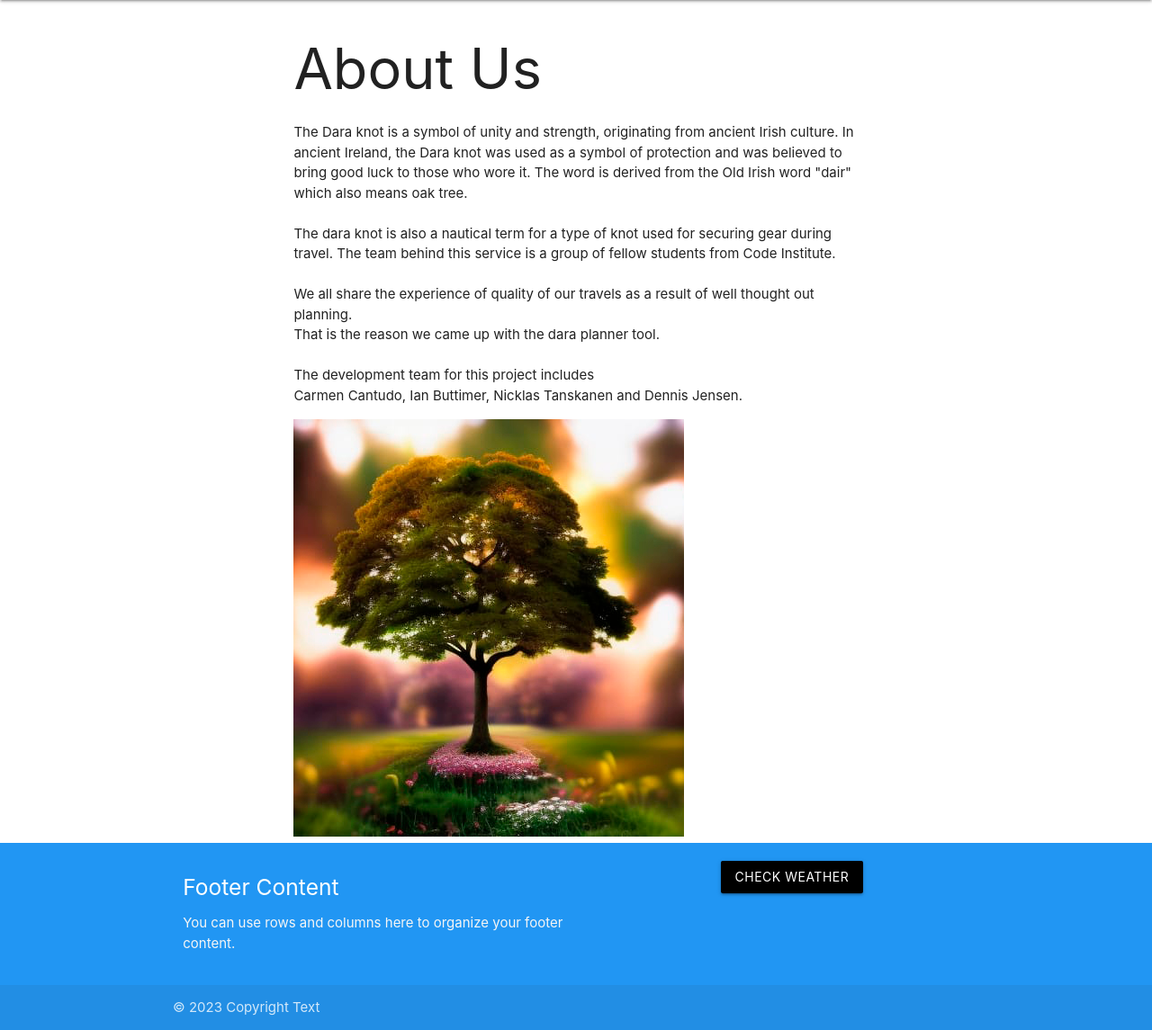
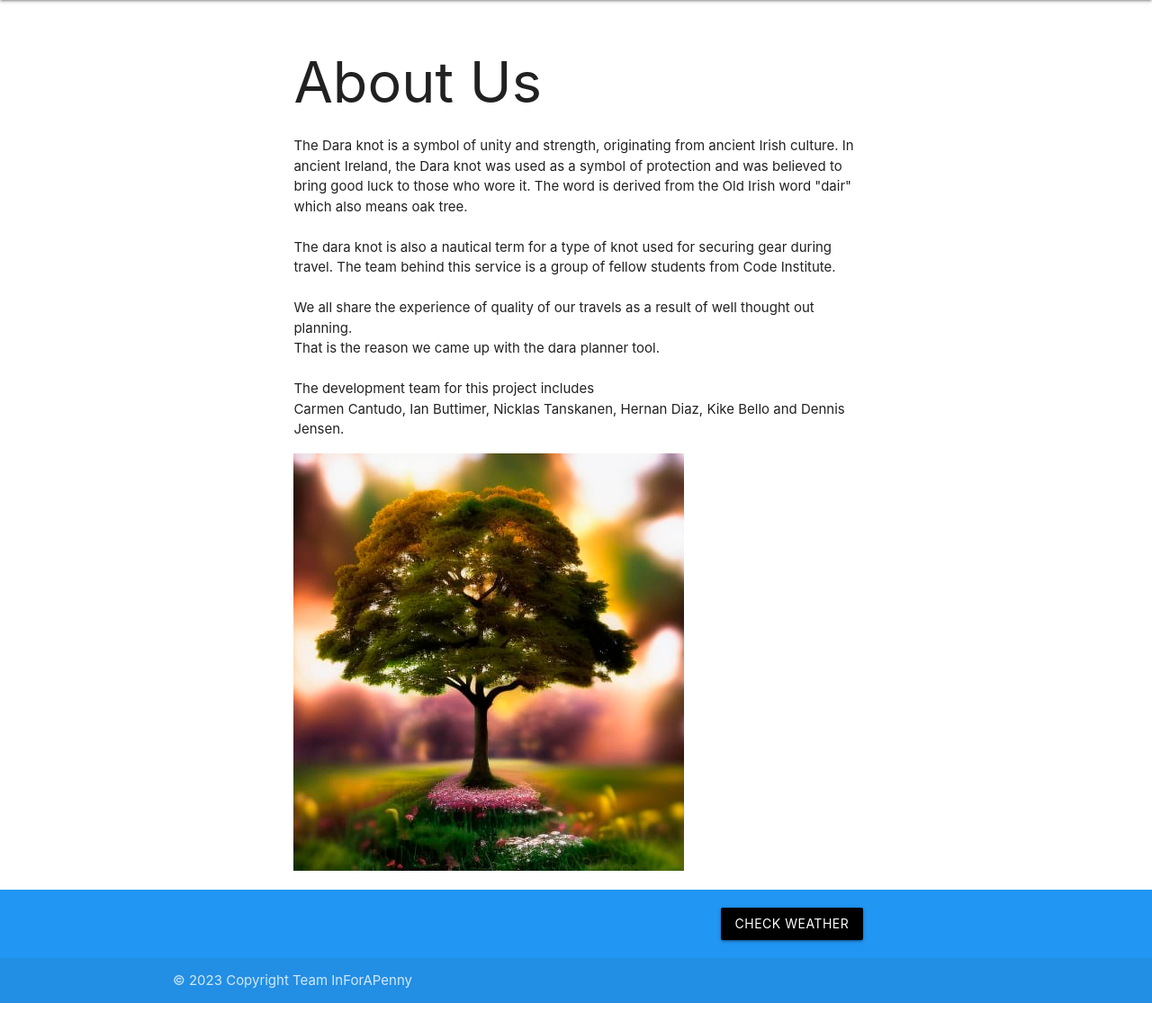
Before and after one commit to ibuttimer/in-for-a-penny, a Django app: page /about/ in a window 1280 px wide. Shown: the part 127-1272 px from the top of the page at 90% size. After the commit the page ends 1242 px from the top, so only its background shows below. Run offline with Django 4.2, Linux system fonts and the light colour scheme; some libraries are stand-ins or nearby versions.

Commit message:
style: add spacing to page content

```diff
--- a/templates/base/about.html
+++ b/templates/base/about.html
@@ -6,7 +6,7 @@
 {% block head_title %}{{app_name}}{% endblock %}
 
 {% block content %}
-<div>
+<div class="section">
   <section class="text-gray-700 body-font">
     <div class="container mx-auto flex px-5 py-24 md:flex-row flex-col items-center">
       <div
@@ -21,8 +21,8 @@
           experience of quality of our travels as a result of well thought out planning.<br>
           That is the reason we came up with the dara planner tool.
           <br><br>
-          The development team for this project includes<br> Carmen Cantudo, Ian Buttimer, Nicklas Tanskanen and Dennis
-          Jensen.
+          The development team for this project includes<br>
+          Carmen Cantudo, Ian Buttimer, Nicklas Tanskanen, Hernan Diaz, Kike Bello and Dennis Jensen.
         </p>
         <div class="flex justify-center">
 
--- a/templates/base/convert.html
+++ b/templates/base/convert.html
@@ -9,6 +9,7 @@
 
 <!-- Currency Converter  -->
 
+<div class="section">
     <div class="container center-align">
         <div class="col s12 m5">
             <div class="card-panel">
@@ -170,5 +171,6 @@
             </div>
         </div>
     </div>
+</div>
 <script type="text/javascript" src="{% static 'js/convert.js' %}"></script>
 {% endblock %}
--- a/templates/budget/budget_form.html
+++ b/templates/budget/budget_form.html
@@ -7,6 +7,7 @@
 {% block head_title %}{{app_name}}{% endblock %}
 
 {% block content %}
+<div class="section">
     <div class="container">
         <div class="row">
             <div class="col s12">
@@ -143,6 +144,7 @@
         </div>
         {% endfor %}
     </div>
+</div>
 
 {% if budget_id %}
 <script>
--- a/templates/footer.html
+++ b/templates/footer.html
@@ -4,8 +4,8 @@
     <div class="container">
       <div class="row">
         <div class="col l6 s12">
-          <h5 class="white-text">Footer Content</h5>
-          <p class="grey-text text-lighten-4">You can use rows and columns here to organize your footer content.</p>
+<!--          <h5 class="white-text">Footer Content</h5>-->
+<!--          <p class="grey-text text-lighten-4">You can use rows and columns here to organize your footer content.</p>-->
         </div>
         <div class="col l4 offset-l2 s12">
           <a href="{% url 'base:weather' %}" class="btn black">Check Weather</a>
@@ -14,7 +14,7 @@
     </div>
     <div class="footer-copyright">
       <div class="container">
-      © 2023 Copyright Text
+      © 2023 Copyright Team InForAPenny
       </div>
     </div>
   </footer>
```
Also changed, not shown: templates/base/landing.html (+8 -6 lines). Lines whose indentation alone changed are shown as unchanged.
